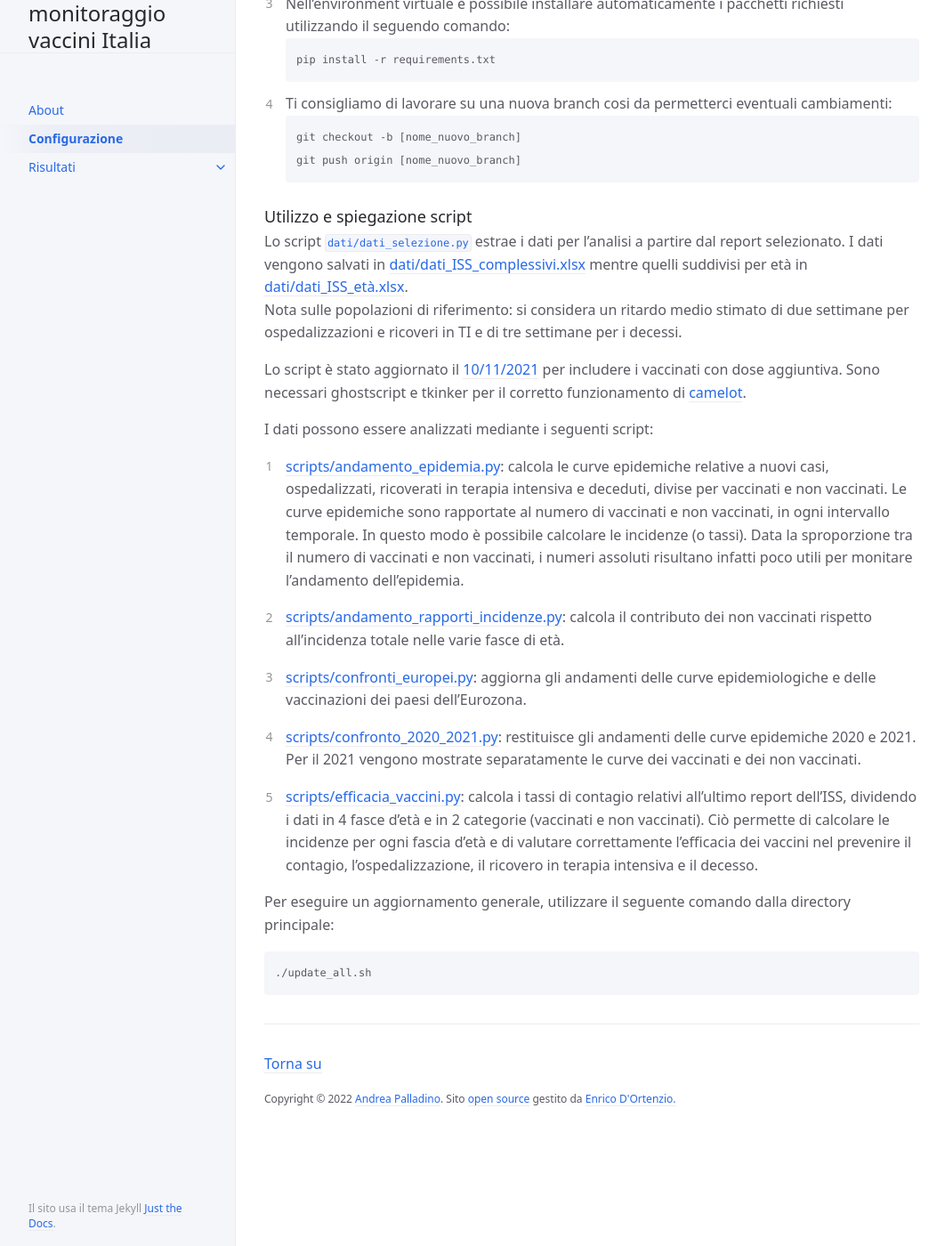
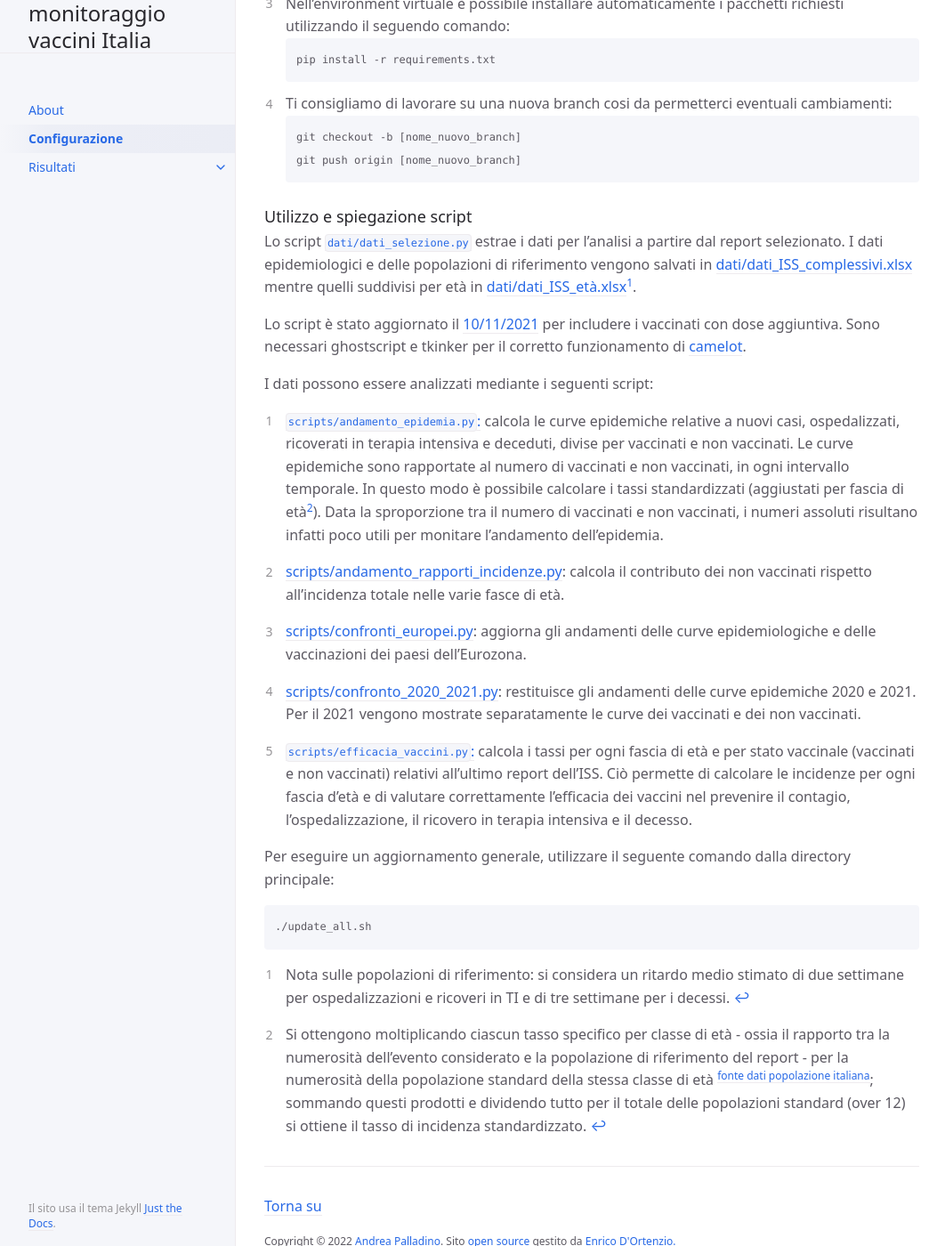
Before and after one commit to enricocid/monitoraggio-vaccini-italia, a Jekyll site: the page built from docs/configurazione.md, in a window 1280 px wide and 1400 px high, scrolled down 676 px. Shown: the whole window at 89% size, without its empty margins (107-1169 px from the left). Built offline with Jekyll 4.4.1, drawn with Linux system fonts in a browser that asks for light colours.

Commit message:
Introduzione tassi aggiustati per età
Signed-off-by: enricocid <enrico2588@gmail.com>

````diff
--- a/docs/configurazione.md
+++ b/docs/configurazione.md
@@ -45,15 +45,14 @@ git push origin [nome_nuovo_branch]
 
 ### Utilizzo e spiegazione script
 
-Lo script [**`dati/dati_selezione.py`**](https://github.com/apalladi/covid_vaccini_monitoraggio/blob/main/dati/dati_selezione.py) estrae i dati per l'analisi a partire dal report selezionato. I dati vengono salvati in [dati/dati_ISS_complessivi.xlsx](https://github.com/apalladi/covid_vaccini_monitoraggio/blob/main/dati/dati_ISS_complessivi.xlsx) mentre quelli suddivisi per età in [dati/dati_ISS_età.xlsx](https://github.com/apalladi/covid_vaccini_monitoraggio/blob/main/dati/dati_ISS_età.xlsx).<br/>
-Nota sulle popolazioni di riferimento: si considera un ritardo medio stimato di due settimane per ospedalizzazioni e ricoveri in TI e di tre settimane per i decessi.
+Lo script [**`dati/dati_selezione.py`**](https://github.com/apalladi/covid_vaccini_monitoraggio/blob/main/dati/dati_selezione.py) estrae i dati per l'analisi a partire dal report selezionato. I dati epidemiologici e delle popolazioni di riferimento vengono salvati in [dati/dati_ISS_complessivi.xlsx](https://github.com/apalladi/covid_vaccini_monitoraggio/blob/main/dati/dati_ISS_complessivi.xlsx) mentre quelli suddivisi per età in [dati/dati_ISS_età.xlsx](https://github.com/apalladi/covid_vaccini_monitoraggio/blob/main/dati/dati_ISS_età.xlsx)[^1].
 
 Lo script è stato aggiornato il [10/11/2021](https://www.epicentro.iss.it/coronavirus/bollettino/Bollettino-sorveglianza-integrata-COVID-19_10-novembre-2021.pdf) per includere i vaccinati con dose aggiuntiva.
 Sono necessari ghostscript e tkinker per il corretto funzionamento di [camelot](https://camelot-py.readthedocs.io/en/master/user/install-deps.html).
 
 I dati possono essere analizzati mediante i seguenti script:
 
-1. [scripts/andamento_epidemia.py](https://github.com/apalladi/covid_vaccini_monitoraggio/blob/main/scripts/andamento_epidemia.py): calcola le curve epidemiche relative a nuovi casi, ospedalizzati, ricoverati in terapia intensiva e deceduti, divise per vaccinati e non vaccinati. Le curve epidemiche sono rapportate al numero di vaccinati e non vaccinati, in ogni intervallo temporale. In questo modo è possibile calcolare le incidenze (o tassi). Data la sproporzione tra il numero di vaccinati e non vaccinati, i numeri assoluti risultano infatti poco utili per monitare l'andamento dell'epidemia.
+1. [**`scripts/andamento_epidemia.py`**:](https://github.com/apalladi/covid_vaccini_monitoraggio/blob/main/scripts/andamento_epidemia.py) calcola le curve epidemiche relative a nuovi casi, ospedalizzati, ricoverati in terapia intensiva e deceduti, divise per vaccinati e non vaccinati. Le curve epidemiche sono rapportate al numero di vaccinati e non vaccinati, in ogni intervallo temporale. In questo modo è possibile calcolare i tassi standardizzati (aggiustati per fascia di età[^2]). Data la sproporzione tra il numero di vaccinati e non vaccinati, i numeri assoluti risultano infatti poco utili per monitare l'andamento dell'epidemia.
 
 2. [scripts/andamento_rapporti_incidenze.py](https://github.com/apalladi/covid_vaccini_monitoraggio/blob/main/scripts/andamento_rapporti_incidenze.py): calcola il contributo dei non vaccinati rispetto all’incidenza totale nelle varie fasce di età.
 
@@ -61,9 +60,14 @@ I dati possono essere analizzati mediante i seguenti script:
 
 4. [scripts/confronto_2020_2021.py](https://github.com/apalladi/covid_vaccini_monitoraggio/blob/main/scripts/confronto_2020_2021.py): restituisce gli andamenti delle curve epidemiche 2020 e 2021. Per il 2021 vengono mostrate separatamente le curve dei vaccinati e dei non vaccinati.
 
-5. [scripts/efficacia_vaccini.py](https://github.com/apalladi/covid_vaccini_monitoraggio/blob/main/scripts/efficacia_vaccini.py): calcola i tassi di contagio relativi all'ultimo report dell'ISS, dividendo i dati in 4 fasce d'età e in 2 categorie (vaccinati e non vaccinati). Ciò permette di calcolare le incidenze per ogni fascia d'età e di valutare correttamente l'efficacia dei vaccini nel prevenire il contagio, l'ospedalizzazione, il ricovero in terapia intensiva e il decesso.
+5. [**`scripts/efficacia_vaccini.py`**:](https://github.com/apalladi/covid_vaccini_monitoraggio/blob/main/scripts/efficacia_vaccini.py) calcola i tassi per ogni fascia di età e per stato vaccinale (vaccinati e non vaccinati) relativi all'ultimo report dell'ISS. Ciò permette di calcolare le incidenze per ogni fascia d'età e di valutare correttamente l'efficacia dei vaccini nel prevenire il contagio, l'ospedalizzazione, il ricovero in terapia intensiva e il decesso.
 
 Per eseguire un aggiornamento generale, utilizzare il seguente comando dalla directory principale:
 ```bash
 ./update_all.sh
 ```
+
+
+[^1]: Nota sulle popolazioni di riferimento: si considera un ritardo medio stimato di due settimane per ospedalizzazioni e ricoveri in TI e di tre settimane per i decessi.
+
+[^2]: Si ottengono moltiplicando ciascun tasso specifico per classe di età - ossia il rapporto tra la numerosità dell’evento considerato e la popolazione di riferimento del report - per la numerosità della popolazione standard della stessa classe di età <sup>[fonte dati popolazione italiana](https://github.com/italia/covid19-opendata-vaccini/blob/master/dati/platea.csv)</sup>; sommando questi prodotti e dividendo tutto per il totale delle popolazioni standard (over 12) si ottiene il tasso di incidenza standardizzato.
````
Also changed, not shown: docs/risultati/andamento-epidemia.md (+3 -4 lines).
